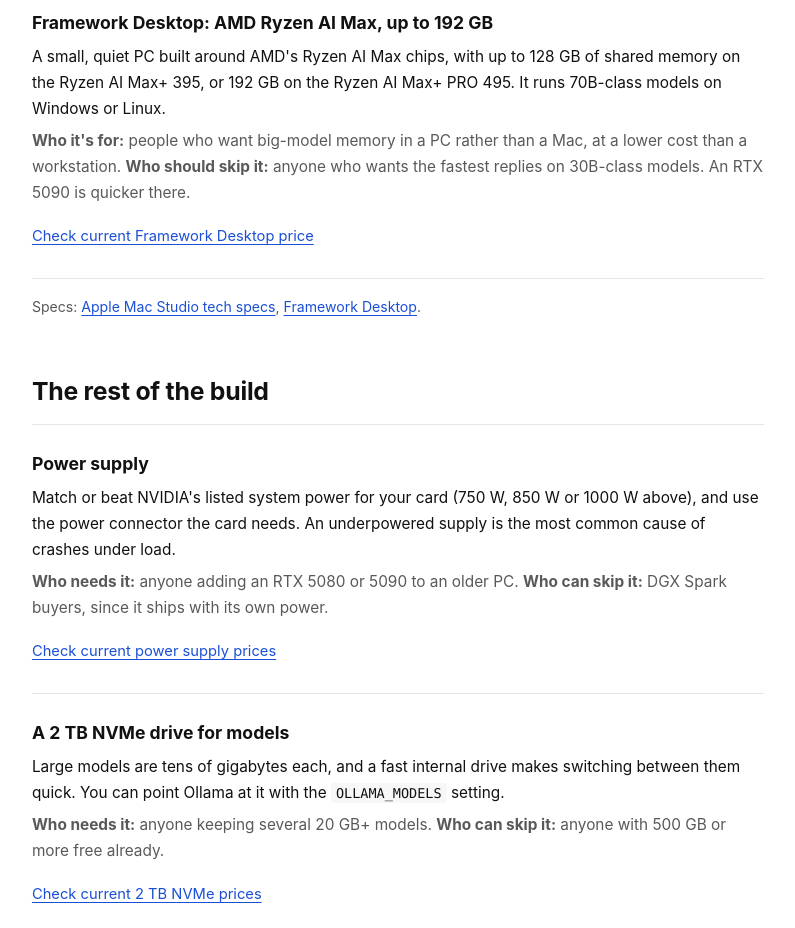
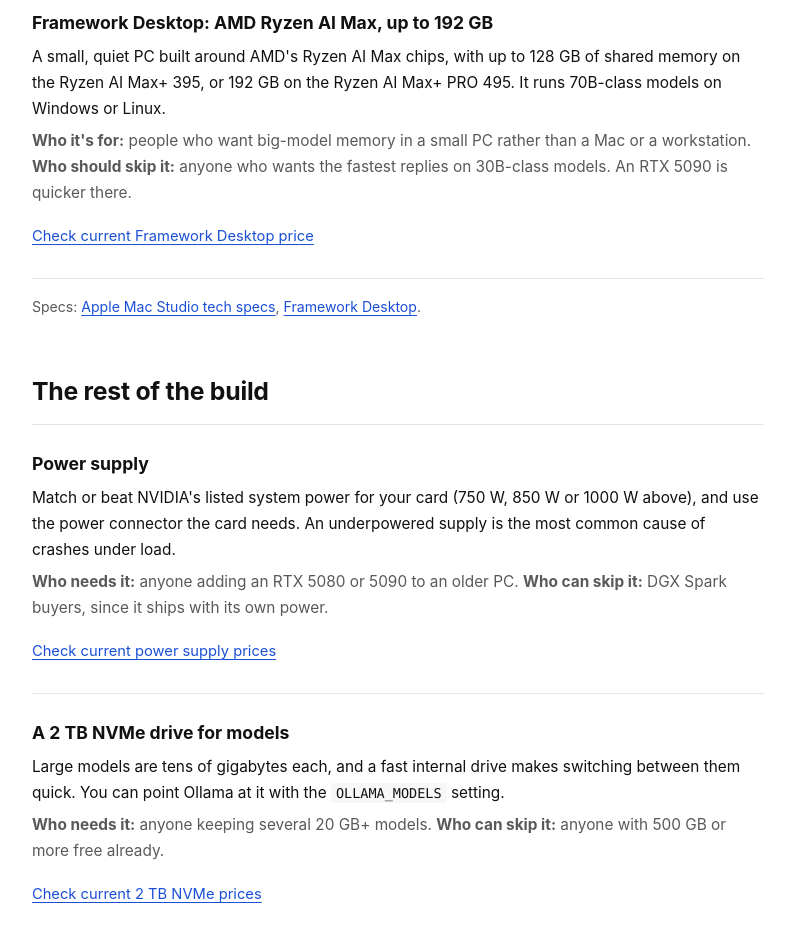
Before and after one commit to welles-carbert/Local-setup, a plain HTML site: page docs/home-setup.html in a window 1280 px wide. Shown: the part 5040-5968 px from the top of the page, without its empty margins (242-1037 px from the left). Drawn offline with Linux system fonts and the light colour scheme.

Commit message:
Drop unsourced cost comparison on Framework pick
Co-Authored-By: Claude Opus 5.5 <noreply@anthropic.com>
Claude-Session: https://claude.ai/code/session_01PMoDrUpJatDqzVsjdVEmjL

```diff
--- a/docs/home-setup.html
+++ b/docs/home-setup.html
@@ -237,7 +237,7 @@
       <span class="tag">AMD mini PC</span>
       <h4>Framework Desktop: AMD Ryzen AI Max, up to 192 GB</h4>
       <p>A small, quiet PC built around AMD's Ryzen AI Max chips, with up to 128 GB of shared memory on the Ryzen AI Max+ 395, or 192 GB on the Ryzen AI Max+ PRO 495. It runs 70B-class models on Windows or Linux.</p>
-      <p class="meta"><strong>Who it's for:</strong> people who want big-model memory in a PC rather than a Mac, at a lower cost than a workstation. <strong>Who should skip it:</strong> anyone who wants the fastest replies on 30B-class models. An RTX 5090 is quicker there.</p>
+      <p class="meta"><strong>Who it's for:</strong> people who want big-model memory in a small PC rather than a Mac or a workstation. <strong>Who should skip it:</strong> anyone who wants the fastest replies on 30B-class models. An RTX 5090 is quicker there.</p>
       <div class="slot"><!-- AFFILIATE LINK (framework-desktop, Framework direct; affiliate program not confirmed yet): replace # with your link --><a href="#" rel="sponsored noopener" data-aff="framework-desktop">Check current Framework Desktop price</a></div>
     </div>
   </div>
```
